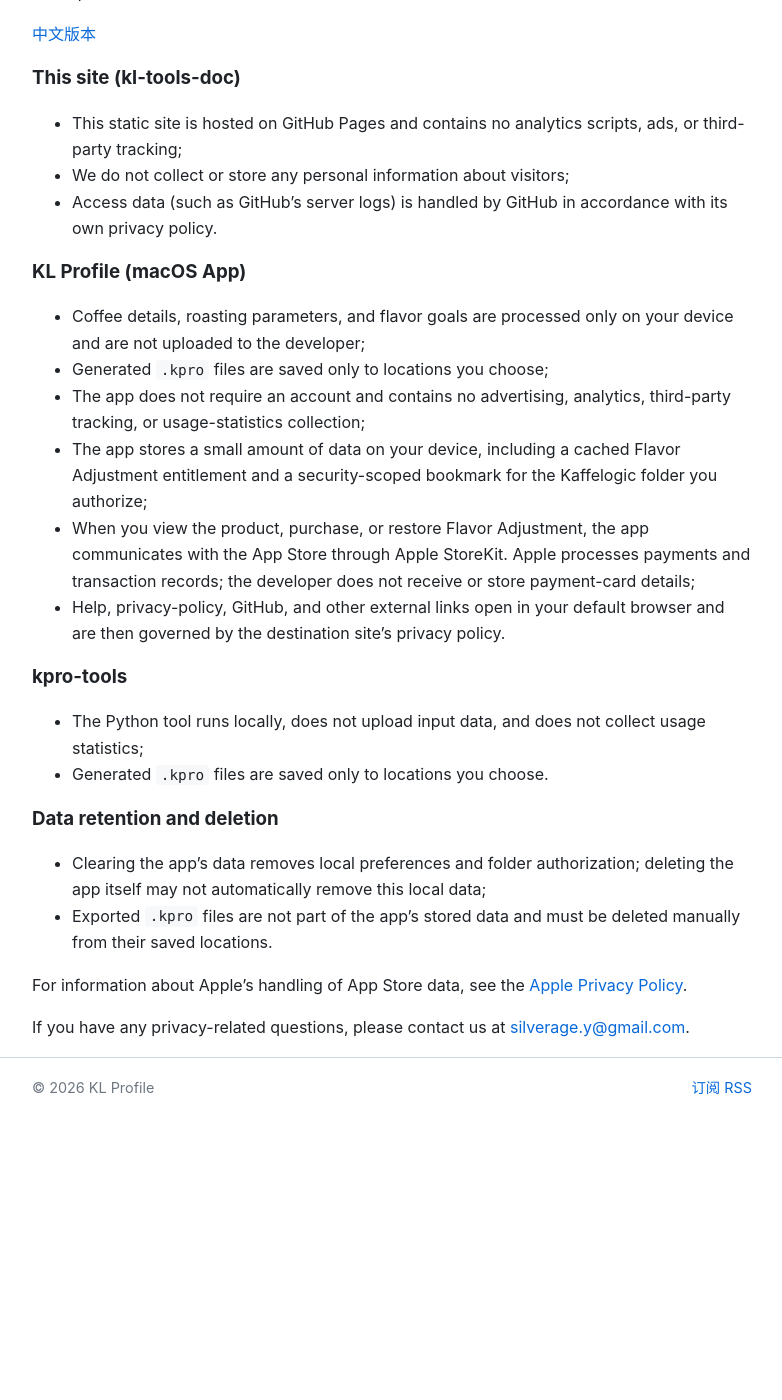
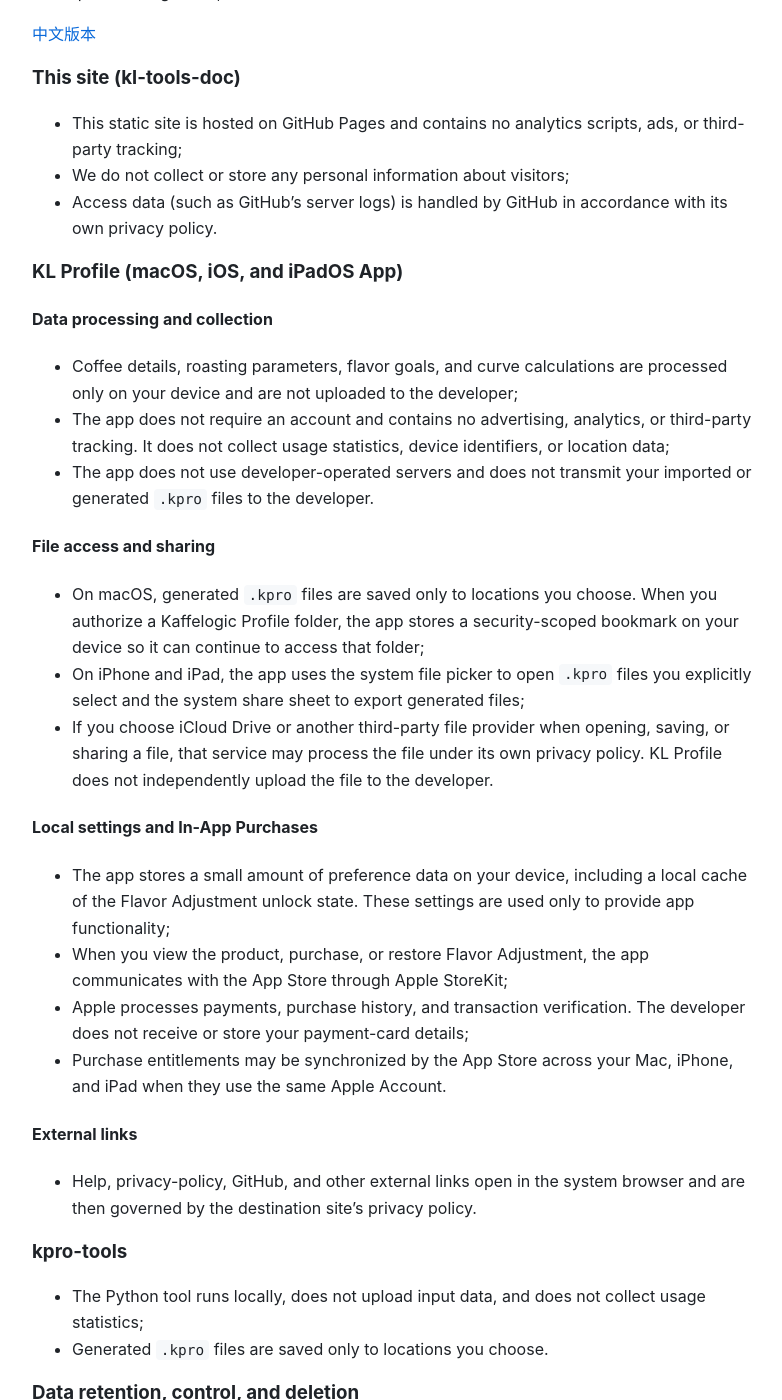
Before and after one commit to yuhongda/kl-tools-doc, a Jekyll site: the page built from privacy-en.md, in a window 1280 px wide and 1400 px high, scrolled down 267 px. Shown: the whole window, without its empty margins (248-1030 px from the left). Built offline with Jekyll 4.4.1, drawn with Linux system fonts in a browser that asks for light colours; before the commit the page ends 1384 px from its top, so only the background shows below that; some of the changed text lies outside the part shown.

Commit message:
chore: privacy

```diff
--- a/privacy-en.md
+++ b/privacy-en.md
@@ -6,7 +6,7 @@ permalink: /privacy/en/
 
 ## Privacy Policy
 
-Last updated: 2026-08-23
+Last updated: August 24, 2026
 
 [中文版本]({{ '/privacy/' | relative_url }})
 
@@ -18,21 +18,47 @@ Last updated: 2026-08-23
 - Access data (such as GitHub's server logs) is handled by GitHub in
   accordance with its own privacy policy.
 
-### KL Profile (macOS App)
+### KL Profile (macOS, iOS, and iPadOS App)
 
-- Coffee details, roasting parameters, and flavor goals are processed only
-  on your device and are not uploaded to the developer;
-- Generated `.kpro` files are saved only to locations you choose;
-- The app does not require an account and contains no advertising,
-  analytics, third-party tracking, or usage-statistics collection;
-- The app stores a small amount of data on your device, including a cached
-  Flavor Adjustment entitlement and a security-scoped bookmark for the
-  Kaffelogic folder you authorize;
+#### Data processing and collection
+
+- Coffee details, roasting parameters, flavor goals, and curve calculations
+  are processed only on your device and are not uploaded to the developer;
+- The app does not require an account and contains no advertising, analytics,
+  or third-party tracking. It does not collect usage statistics, device
+  identifiers, or location data;
+- The app does not use developer-operated servers and does not transmit your
+  imported or generated `.kpro` files to the developer.
+
+#### File access and sharing
+
+- On macOS, generated `.kpro` files are saved only to locations you choose.
+  When you authorize a Kaffelogic Profile folder, the app stores a
+  security-scoped bookmark on your device so it can continue to access that
+  folder;
+- On iPhone and iPad, the app uses the system file picker to open `.kpro`
+  files you explicitly select and the system share sheet to export generated
+  files;
+- If you choose iCloud Drive or another third-party file provider when
+  opening, saving, or sharing a file, that service may process the file under
+  its own privacy policy. KL Profile does not independently upload the file
+  to the developer.
+
+#### Local settings and In-App Purchases
+
+- The app stores a small amount of preference data on your device, including
+  a local cache of the Flavor Adjustment unlock state. These settings are
+  used only to provide app functionality;
 - When you view the product, purchase, or restore Flavor Adjustment, the app
-  communicates with the App Store through Apple StoreKit. Apple processes
-  payments and transaction records; the developer does not receive or store
-  payment-card details;
-- Help, privacy-policy, GitHub, and other external links open in your default
+  communicates with the App Store through Apple StoreKit;
+- Apple processes payments, purchase history, and transaction verification.
+  The developer does not receive or store your payment-card details;
+- Purchase entitlements may be synchronized by the App Store across your Mac,
+  iPhone, and iPad when they use the same Apple Account.
+
+#### External links
+
+- Help, privacy-policy, GitHub, and other external links open in the system
   browser and are then governed by the destination site's privacy policy.
 
 ### kpro-tools
@@ -41,12 +67,18 @@ Last updated: 2026-08-23
   collect usage statistics;
 - Generated `.kpro` files are saved only to locations you choose.
 
-### Data retention and deletion
+### Data retention, control, and deletion
 
-- Clearing the app's data removes local preferences and folder authorization;
-  deleting the app itself may not automatically remove this local data;
-- Exported `.kpro` files are not part of the app's stored data and must be
-  deleted manually from their saved locations.
+- Local preferences and folder authorizations remain on your device until you
+  clear the app's data, revoke the relevant permission, or the operating
+  system removes them;
+- Apple manages the Flavor Adjustment purchase record. You can use Restore
+  Purchases in the app to verify the entitlement again;
+- Exported or saved `.kpro` files are not part of the app's internal data and
+  must be deleted manually from their saved locations;
+- KL Profile does not store personal data on developer-operated servers, so
+  there is no cloud account or user profile that you need to ask the
+  developer to delete.
 
 For information about Apple's handling of App Store data, see the
 [Apple Privacy Policy](https://www.apple.com/legal/privacy/).
```
Also changed, not shown: privacy.md (+29 -11 lines).
